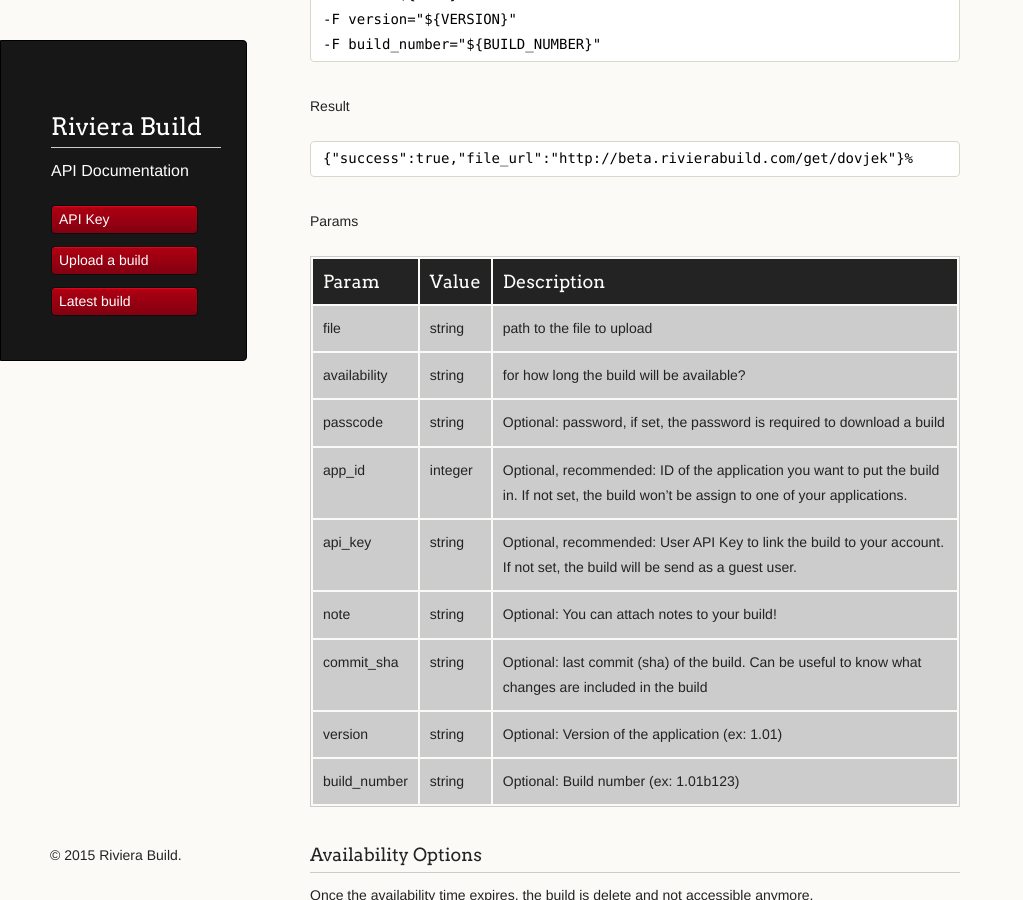
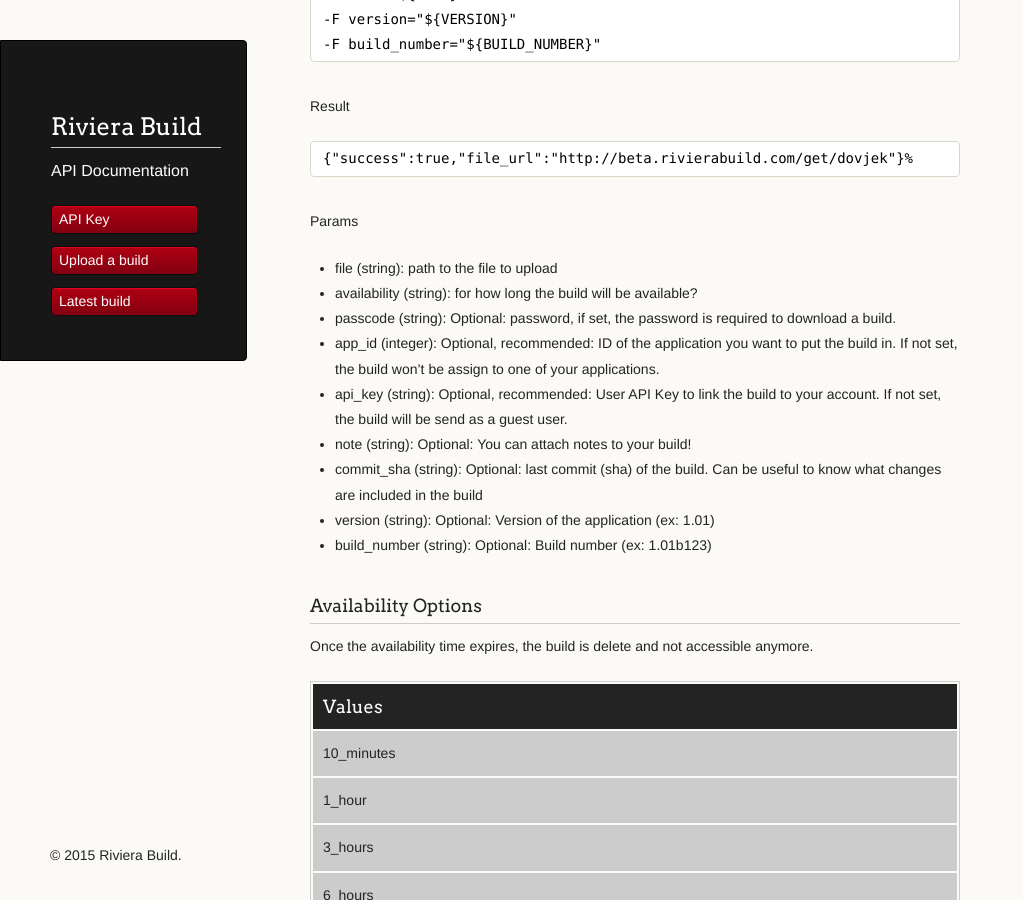
Before and after one commit to jayztemplier/RivieraBuild-API, a Jekyll site: the page built from index.md, in a window 1280 px wide and 900 px high, scrolled down 411 px. Shown: the whole window, without its empty margins (0-1023 px from the left). Built offline with Jekyll 4.4.1, drawn with Linux system fonts in a browser that asks for light colours; Markdown is read by kramdown in place of the engine named in the settings.

Commit message:
fix table

```diff
--- a/index.md
+++ b/index.md
@@ -24,17 +24,15 @@
 
 Params
 
-| Param  | Value  | Description  |
-|---|---|---|
-| file  | string  | path to the file to upload  |
-| availability  | string  | for how long the build will be available?  |
-| passcode  | string  |  Optional: password, if set, the password is required to download a build |
-| app_id  | integer  | Optional, recommended: ID of the application you want to put the build in. If not set, the build won't be assign to one of your applications.|
-| api_key  | string  |  Optional, recommended: User API Key to link the build to your account. If not set, the build will be send as a guest user.|
-| note  | string  |  Optional: You can attach notes to your build! |
-| commit_sha  | string  |  Optional: last commit (sha) of the build. Can be useful to know what changes are included in the build |
-| version  | string  |  Optional: Version of the application (ex: 1.01)|
-| build_number  | string  |  Optional: Build number (ex: 1.01b123) |
+* file (string): path to the file to upload
+* availability (string): for how long the build will be available?
+* passcode (string): Optional: password, if set, the password is required to download a build.
+* app_id (integer): Optional, recommended: ID of the application you want to put the build in. If not set, the build won't be assign to one of your applications.
+* api_key (string):  Optional, recommended: User API Key to link the build to your account. If not set, the build will be send as a guest user.
+* note (string): Optional: You can attach notes to your build!
+* commit_sha (string): Optional: last commit (sha) of the build. Can be useful to know what changes are included in the build
+* version (string): Optional: Version of the application (ex: 1.01)
+* build_number (string):  Optional: Build number (ex: 1.01b123)
 
 
 
```
